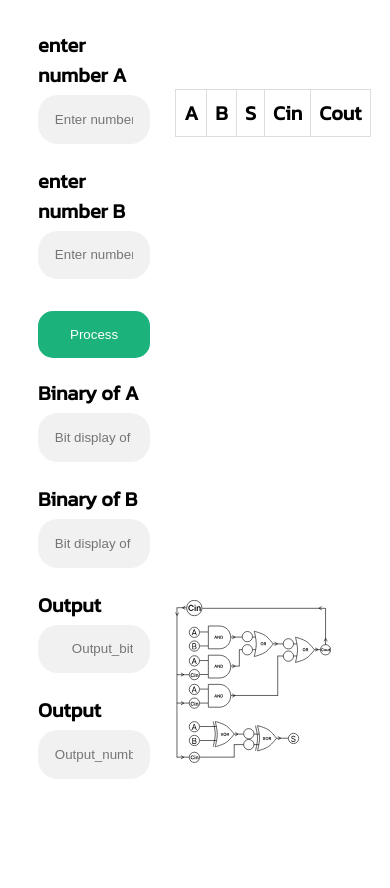
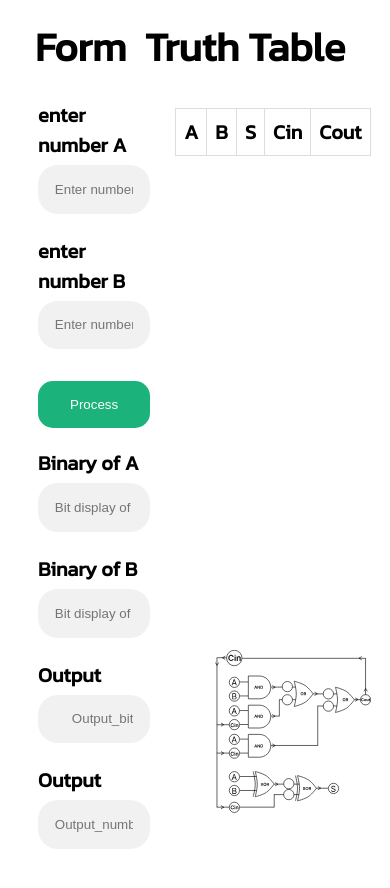
Before and after one commit to Anas7487/plus_gate, a plain HTML site: page index.html in a window 390 px wide. Drawn offline with Linux system fonts and the light colour scheme.

Commit message:
last_edit

```diff
--- a/index.html
+++ b/index.html
@@ -12,6 +12,9 @@
 </head>
 
 <body>
+  <h1 class="label_diagram">Diagram</h1>
+  <center><h1 class="label_truthtable">Truth Table</h1></center>
+  <h1 class="label_form">Form</h1>
   <div class="bg-img">
     <center>
       <div class="table_div">
@@ -44,7 +47,6 @@
       <label><b>Output</b></label>
       <input id="output_number" class="display" type="text" placeholder="Output_number" readonly>
     </form>
-
     <svg id="A" class="diagram" width="760" height="793" viewBox="0 0 760 793" fill="none"
       xmlns="http://www.w3.org/2000/svg">
       <circle cx="94.5" cy="157.5" r="25" fill="white" stroke="black" stroke-width="3" />
--- a/style.css
+++ b/style.css
@@ -6,15 +6,14 @@ body, html {
     font-style: normal;
   }
 
-
   .diagram {
     background-position: left;
     position: absolute;
     width: 35%;
     height: auto;
-    margin: 40px;
+    margin: 0px;
     margin-left: 30px;
-    margin-top: 50px;
+    margin-top: 100px;
   }
   td, th {
     border: 1px solid #dddddd;
@@ -23,9 +22,10 @@ body, html {
   }
   table{
     width: 25%;
+    margin-top: 125px;
   }
   .truth_table {
-    margin-top: 81px;
+
     border-collapse: collapse;
     margin-left: 10px;
     position: absolute;
@@ -39,6 +39,7 @@ body, html {
     right: 0px;
     margin: 20px;
     max-width: 200px;
+    margin-top: 110px;
 
   }
 
@@ -82,6 +83,21 @@ body, html {
   }
 
 
+  .label_diagram{
+    position: absolute;
+    left: 40px;
+  }
+  .label_truthtable{
+    position: absolute;
+    right:10%;
+    left: 15%;
+
+  }
+  .label_form{
+    position: absolute;
+    right: 130px;
+  }
+
 
 
 
@@ -92,8 +108,8 @@ body, html {
       margin: 30px;
       max-width: 250px;
       width: 30%;
+      margin-top: 100px;
     }
-
     input[type=text], input[type=password] {
       text-align: right;
       width: 70%;
@@ -111,6 +127,7 @@ body, html {
       margin-left: auto;
       margin-right: auto;
       width: 35%;
+      margin-top: 100px;
     }
     .truth_table {
       padding: 30px;
@@ -126,5 +143,21 @@ body, html {
       position: absolute;
       top: 550px;
       right: 5%;
+      margin-top: 100px;
+    }
+    .label_diagram{
+      color: #00000000;
+    }
+    .label_truthtable{
+      position: absolute;
+      top: -10px;
+      right: 0px;
+      left: 100px;
+    }
+    .label_form{
+      position: absolute;
+      top: -10px;
+      left: 35px;
+      right: 0px;
     }
   }
```
